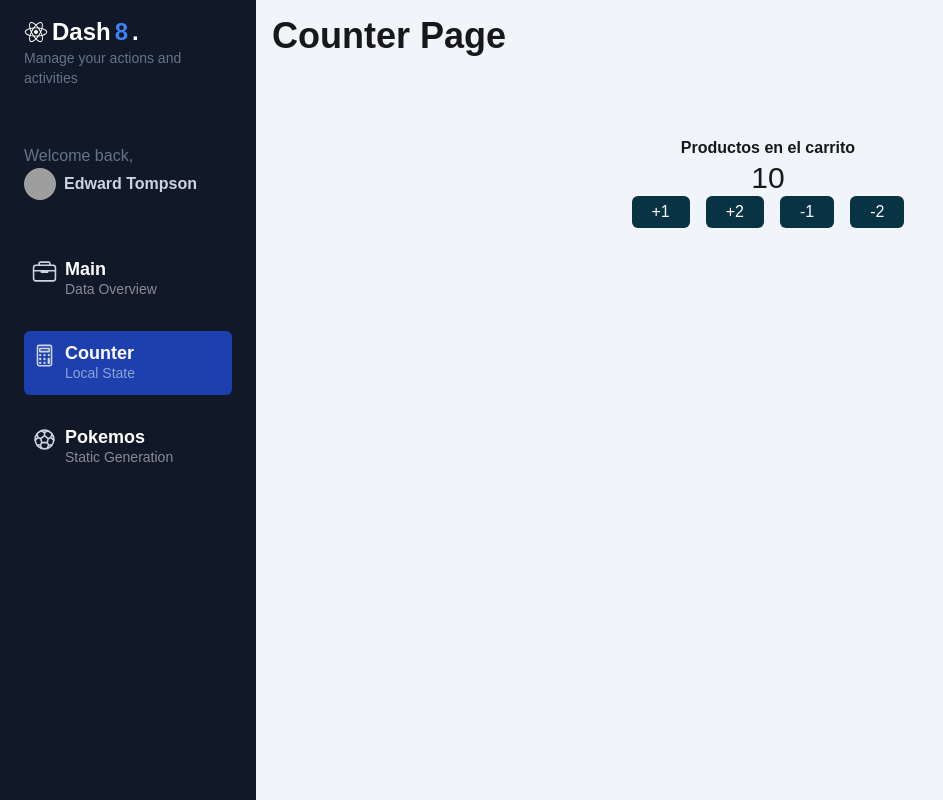
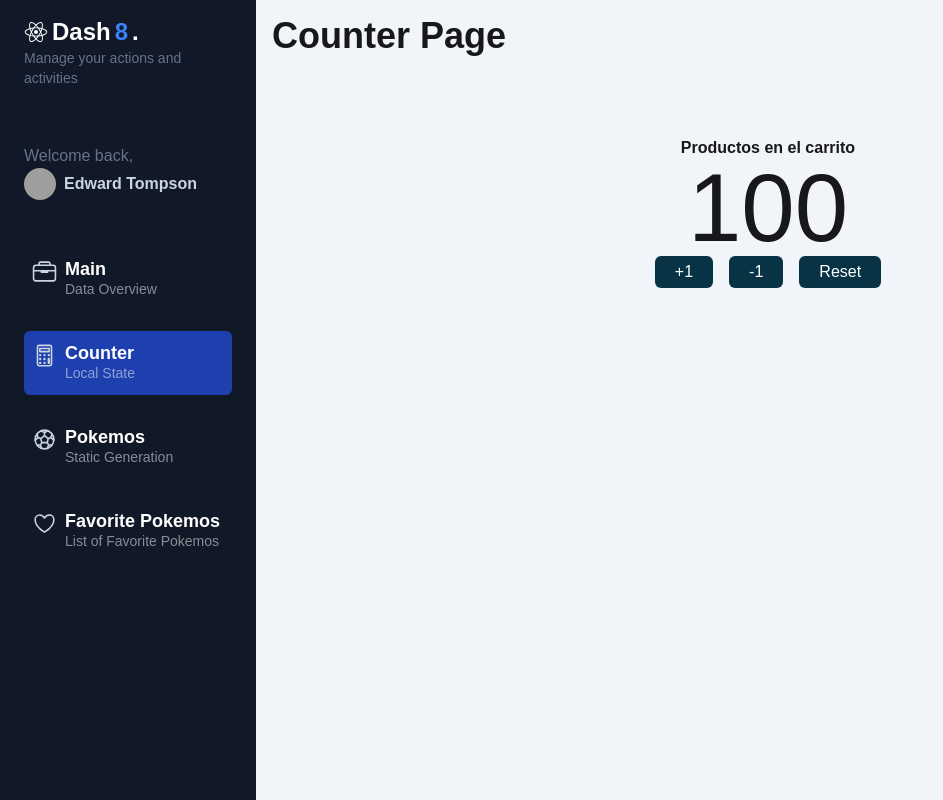
Before and after one commit to JoseIu/my-dashboard-next, a Next.js app: page /dashboard/counter in a window 1280 px wide. Shown: the whole page, without its empty margins (0-943 px from the left). Built offline with nearby package versions, Linux system fonts and the light colour scheme; grey boxes are pictures that could not be loaded.

Commit message:
add: SimpleWidget, favorite path and reading count from counter slice

```diff
--- a/src/components/index.ts
+++ b/src/components/index.ts
@@ -2,3 +2,5 @@ export * from './pokemon-card/PokemonCard';
 export * from './shopping-card/components/CartCounter';
 export * from './sidebar-menu-item/SideBarMenuItem';
 export * from './sidebar/SideBar';
+export * from './simple-widget/SimpleWidget';
+export * from './widget-grid/WidgetGrid';
--- a/src/components/shopping-card/components/CartCounter.tsx
+++ b/src/components/shopping-card/components/CartCounter.tsx
@@ -1,36 +1,42 @@
 'use client';
-import { useState } from 'react';
+import { useAppDispatch, useAppSelector } from '@/store';
+import { addOne, initialValue, resetCounter, substractOne } from '@/store/counter/counterSlice';
+import { useEffect } from 'react';
+
+const getApiCounter = async () => {
+  const response = await fetch('http://localhost:3000/api/counter');
+
+  const data = await response.json();
+  return data;
+};
 
 export const CartCounter = () => {
-  const [counter, setCounter] = useState(10);
+  const count = useAppSelector((state) => state.counter.count);
+  const dispatch = useAppDispatch();
+
+  useEffect(() => {
+    getApiCounter().then(({ count }) => dispatch(initialValue(count)));
+  }, [dispatch]);
   return (
     <div className="flex flex-col items-center justify-cente">
       <span className="font-semibold">Productos en el carrito</span>
-      <span className="text-3xl">{counter}</span>
+      <span className="text-8xl">{count}</span>
       <div className="flex  gap-4 ">
-        <button
-          onClick={() => setCounter((prev) => prev + 1)}
-          className="bg-cyan-950 text-white py-1 px-5 rounded-md"
-        >
+        <button onClick={() => dispatch(addOne())} className="bg-cyan-950 text-white py-1 px-5 rounded-md">
           +1
         </button>
+
         <button
-          onClick={() => setCounter((prev) => prev + 2)}
-          className="bg-cyan-950 text-white py-1 px-5 rounded-md"
-        >
-          +2
-        </button>
-        <button
-          onClick={() => setCounter((prev) => prev - 1)}
+          onClick={() => dispatch(substractOne())}
           className="bg-cyan-950 text-white py-1 px-5 rounded-md"
         >
           -1
         </button>
         <button
-          onClick={() => setCounter((prev) => prev - 2)}
+          onClick={() => dispatch(resetCounter(2))}
           className="bg-cyan-950 text-white py-1 px-5 rounded-md"
         >
-          -2
+          Reset
         </button>
       </div>
     </div>
--- a/src/components/sidebar/SideBar.tsx
+++ b/src/components/sidebar/SideBar.tsx
@@ -1,5 +1,11 @@
 import Image from 'next/image';
-import { IoBriefcaseOutline, IoCalculatorOutline, IoFootballOutline, IoLogoReact } from 'react-icons/io5';
+import {
+  IoBriefcaseOutline,
+  IoCalculatorOutline,
+  IoFootballOutline,
+  IoHeartOutline,
+  IoLogoReact,
+} from 'react-icons/io5';
 import { SideBarMenuItem } from '../sidebar-menu-item/SideBarMenuItem';
 
 const menuItem = [
@@ -20,6 +26,12 @@ const menuItem = [
     icon: <IoFootballOutline size={25} className="self-start" />,
     title: 'Pokemos',
     subTitle: 'Static Generation',
+  },
+  {
+    path: '/dashboard/pokemos/favorite',
+    icon: <IoHeartOutline size={25} className="self-start" />,
+    title: 'Favorite Pokemos',
+    subTitle: 'List of Favorite Pokemos',
   },
 ];
 
--- /dev/null
+++ b/src/components/simple-widget/SimpleWidget.tsx
@@ -0,0 +1,42 @@
+import Link from 'next/link';
+type Props = {
+  title: number;
+  subTitle?: string;
+  label?: string;
+  icon?: React.ReactNode;
+  href?: string;
+};
+
+const SimpleWidget = ({ title, subTitle, label, icon, href }: Props) => {
+  return (
+    <div className="bg-white shadow-xl p-3 max-w-96   rounded-2xl border-1 border-gray-50 mx-2">
+      <div className="flex flex-col">
+        {label && (
+          <div>
+            <h2 className="font-bold text-gray-600 text-center">{label}</h2>
+          </div>
+        )}
+        <div className="my-3">
+          <div className="flex flex-row items-center justify-center space-x-1 ">
+            {icon}
+            <div id="temp" className="text-center">
+              <h4 className="text-4xl">{title}</h4>
+
+              {subTitle && <p className="text-xs text-gray-500">{subTitle}</p>}
+            </div>
+          </div>
+        </div>
+
+        {href && (
+          <div className="w-full place-items-end text-right border-t-2 border-gray-100 mt-2">
+            <Link href={href} className="text-indigo-600 text-xs font-medium">
+              More..
+            </Link>
+          </div>
+        )}
+      </div>
+    </div>
+  );
+};
+
+export default SimpleWidget;
```
